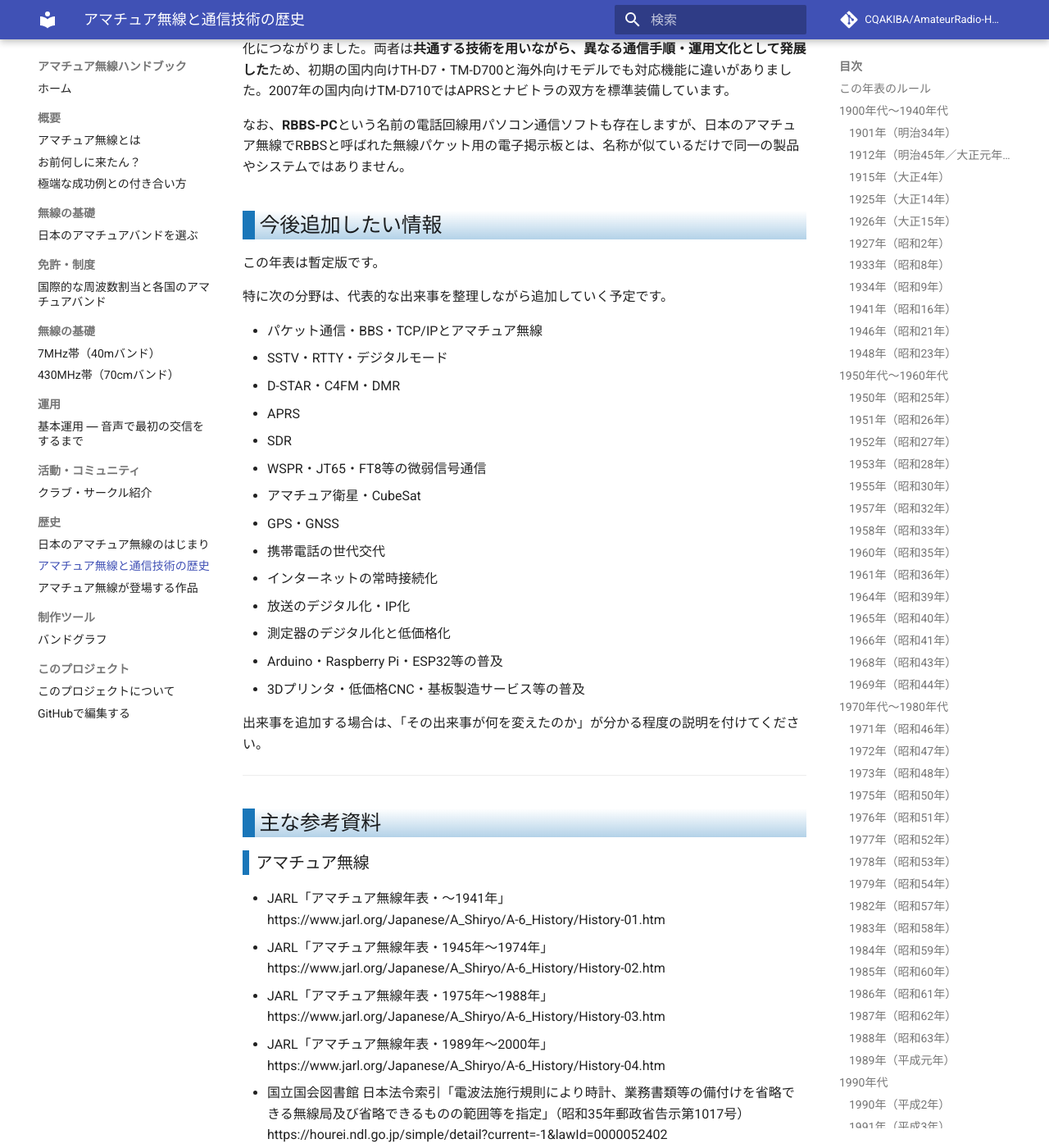
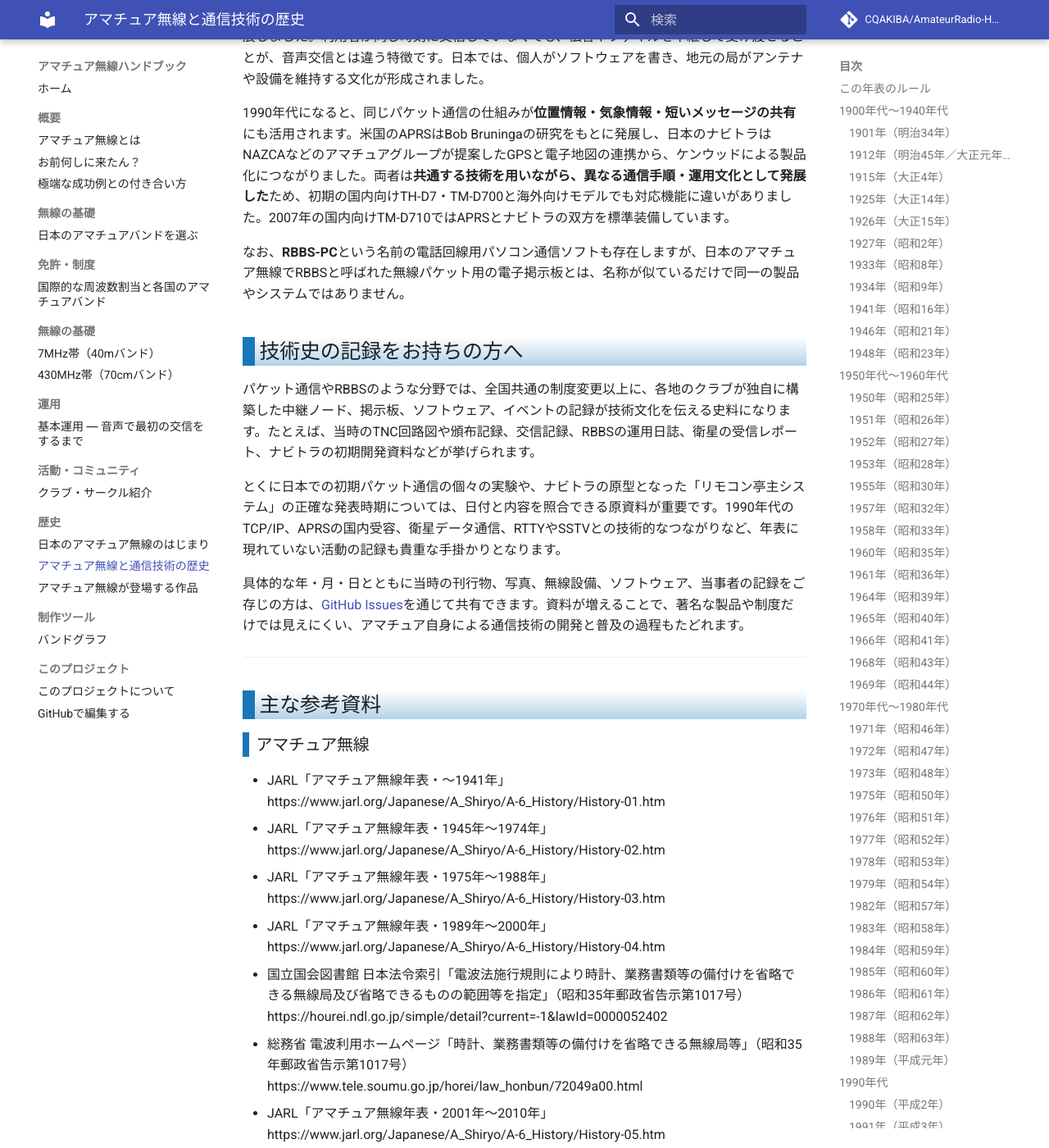
Before and after one commit to CQAKIBA/AmateurRadio-Handbook, an MkDocs documentation site: the page built from docs/15_歴史/history.md, in a window 1280 px wide and 1400 px high, scrolled down 14686 px. Shown: the whole window at 82% size. Built offline with MkDocs 1.6.1 and Material for MkDocs 9.7.7, drawn with Linux system fonts in a browser that asks for light colours; comment, search, counter and statistics services are not loaded; some of the changed text lies outside the part shown.

Commit message:
docs: 2013年GPS内蔵APRS機を追記し史料募集の文章を読者向けに整理

```diff
--- a/docs/15_歴史/history.md
+++ b/docs/15_歴史/history.md
@@ -331,7 +331,7 @@
 
 ### 2010年（平成22年）
 
-- **[アマチュア無線]** ケンウッドがGPS受信機とTNCを本体に内蔵したTH-D72を発表。従来は外付けGPSを組み合わせていた位置情報通信をハンディ機単体で利用しやすくしました。APRSとナビトラの両方式に対応しています。
+- **12月 [アマチュア無線]** ケンウッドがGPS受信機とTNCを本体に内蔵したTH-D72を発売。従来は外付けGPSを組み合わせていた位置情報通信をハンディ機単体で利用しやすくしました。APRSとナビトラの両方式に対応しています。
 - **12月1日 [放送・インターネット]** IPサイマルラジオ「radiko」が試験配信から本格サービスへ移行。
 - **12月24日 [携帯電話]** NTTドコモがLTEサービス「Xi（クロッシィ）」を開始。
 
@@ -340,6 +340,10 @@
 - **3月11日 [アマチュア無線]** 東日本大震災発生。被災地域や支援活動でアマチュア無線が利用されました。
 - **10月1日 [アマチュア無線]** 第1級・第2級アマチュア無線技士のモールス電信実技試験が廃止。これによりアマチュア無線技士国家試験からモールスの実技試験がなくなりました。
 - **11月1日 [アマチュア無線]** JARLが一般社団法人へ移行。
+
+### 2013年（平成25年）
+
+- **[アマチュア無線]** ケンウッドがGPSユニットを操作パネルに内蔵したTM-D710Gシリーズを発売。モービル機でも外付けGPSを用意せずAPRSによる位置情報送信を行いやすくなりました。ナビトラにも引き続き対応しています。
 
 ### 2017年（平成29年）
 
@@ -417,28 +421,13 @@
 
 なお、**RBBS-PC**という名前の電話回線用パソコン通信ソフトも存在しますが、日本のアマチュア無線でRBBSと呼ばれた無線パケット用の電子掲示板とは、名称が似ているだけで同一の製品やシステムではありません。
 
-## 今後追加したい情報
+## 技術史の記録をお持ちの方へ
 
-この年表は暫定版です。
+パケット通信やRBBSのような分野では、全国共通の制度変更以上に、各地のクラブが独自に構築した中継ノード、掲示板、ソフトウェア、イベントの記録が技術文化を伝える史料になります。たとえば、当時のTNC回路図や頒布記録、交信記録、RBBSの運用日誌、衛星の受信レポート、ナビトラの初期開発資料などが挙げられます。
 
-特に次の分野は、代表的な出来事を整理しながら追加していく予定です。
+とくに日本での初期パケット通信の個々の実験や、ナビトラの原型となった「リモコン亭主システム」の正確な発表時期については、日付と内容を照合できる原資料が重要です。1990年代のTCP/IP、APRSの国内受容、衛星データ通信、RTTYやSSTVとの技術的なつながりなど、年表に現れていない活動の記録も貴重な手掛かりとなります。
 
-- パケット通信・BBS・TCP/IPとアマチュア無線
-- SSTV・RTTY・デジタルモード
-- D-STAR・C4FM・DMR
-- APRS
-- SDR
-- WSPR・JT65・FT8等の微弱信号通信
-- アマチュア衛星・CubeSat
-- GPS・GNSS
-- 携帯電話の世代交代
-- インターネットの常時接続化
-- 放送のデジタル化・IP化
-- 測定器のデジタル化と低価格化
-- Arduino・Raspberry Pi・ESP32等の普及
-- 3Dプリンタ・低価格CNC・基板製造サービス等の普及
-
-出来事を追加する場合は、「その出来事が何を変えたのか」が分かる程度の説明を付けてください。
+具体的な年・月・日とともに当時の刊行物、写真、無線設備、ソフトウェア、当事者の記録をご存じの方は、[GitHub Issues](https://github.com/CQAKIBA/AmateurRadio-Handbook/issues)を通じて共有できます。資料が増えることで、著名な製品や制度だけでは見えにくい、アマチュア自身による通信技術の開発と普及の過程もたどれます。
 
 ---
 
@@ -532,6 +521,8 @@
   https://www.kenwood.com/jp/newsrelease/2007/20070731.html
 - ケンウッド「TH-D72」（2010年のGPS・TNC内蔵とナビトラ対応）
   https://www.kenwood.com/jp/newsrelease/2010/20101029.html
+- ケンウッド「TM-D710Gシリーズ」（2013年のGPS内蔵モービル機製品化と、旧国内版・海外版の違いにも言及）
+  https://www.kenwood.com/jp/newsrelease/2013/20131023.html
 
 ### アマチュア衛星の開発とデジタル化
 
```
